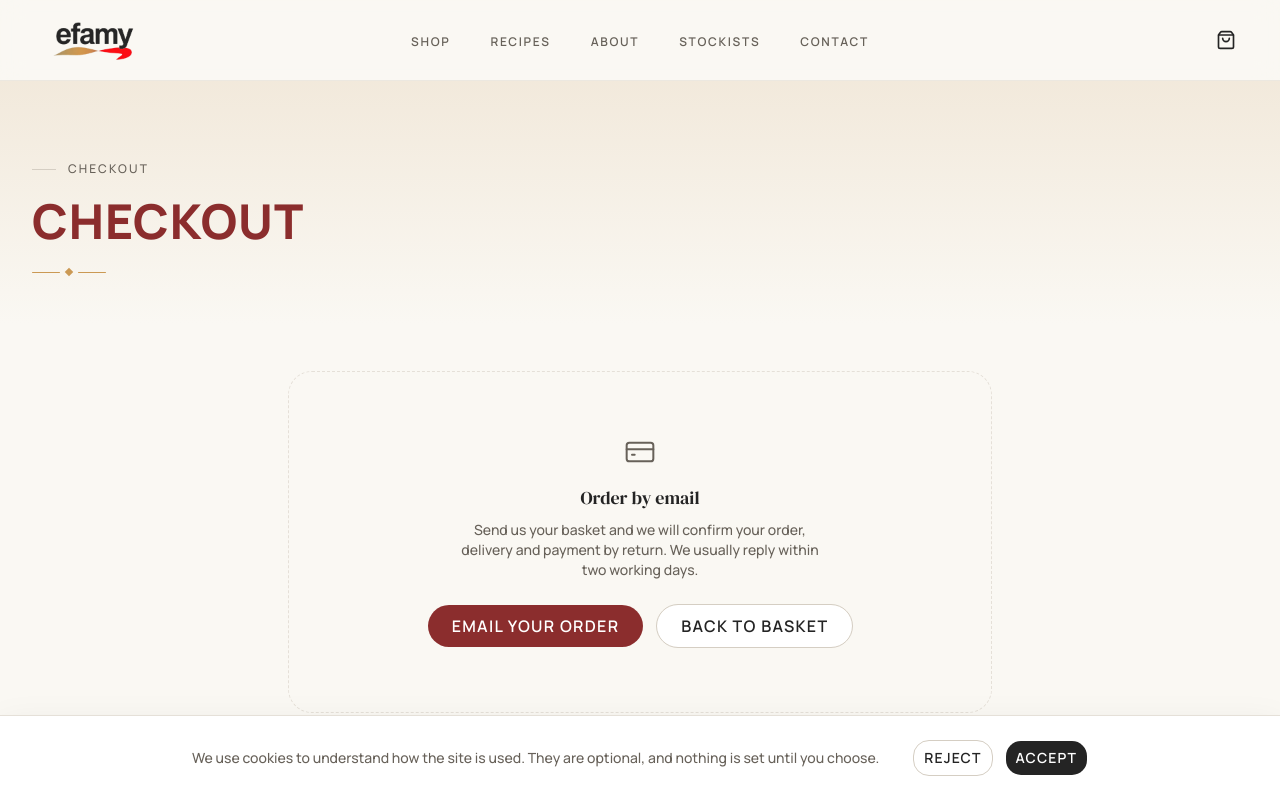
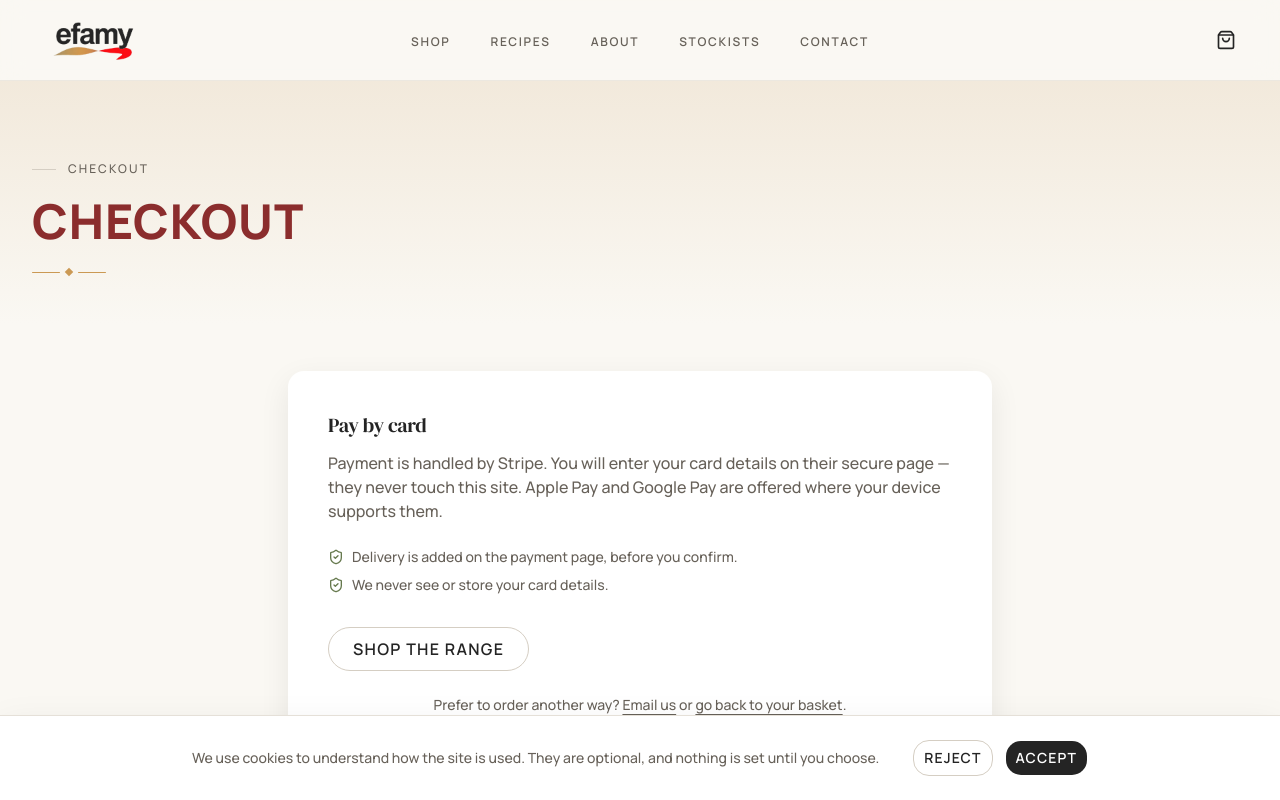
Before and after one commit to TobiWilliams001/efamy-storefront, a Next.js app: page /checkout in a window 1280 px wide. Shown: the top 800 px of the page. Built offline with nearby package versions, Linux system fonts and the light colour scheme; no server answers.

Commit message:
feat: send the basket to Stripe Checkout, priced on the server

```diff
--- /dev/null
+++ b/src/app/checkout/actions.ts
@@ -0,0 +1,146 @@
+"use server";
+
+import { z } from "zod";
+
+import { siteConfig } from "@/config/site";
+import {
+  assertDeliveryIsReal,
+  delivery,
+  deliveryCost,
+} from "@/config/delivery";
+import {
+  basketFingerprint,
+  MAX_LINE_QUANTITY,
+  priceBasket,
+} from "@/lib/pricing";
+import { getStripe } from "@/lib/stripe";
+
+const schema = z.object({
+  lines: z
+    .array(
+      z.object({
+        slug: z.string().min(1).max(200),
+        size: z.string().min(1).max(50),
+        quantity: z.number().int().min(1).max(MAX_LINE_QUANTITY),
+      }),
+    )
+    .min(1)
+    .max(50),
+});
+
+export type CheckoutResult =
+  { status: "redirect"; url: string } | { status: "error"; message: string };
+
+const FAILURE_MESSAGES: Record<string, string> = {
+  empty: "Your basket is empty.",
+  "unknown-product": "One of the items is no longer available.",
+  "unknown-size": "One of the sizes is no longer available.",
+  "out-of-stock": "One of the items has gone out of stock.",
+  "bad-quantity": "One of the quantities is not valid.",
+};
+
+export async function startCheckout(input: unknown): Promise<CheckoutResult> {
+  const parsed = schema.safeParse(input);
+
+  if (!parsed.success) {
+    return { status: "error", message: "That basket could not be read." };
+  }
+
+  // Prices come from the catalogue, never from the browser.
+  const priced = await priceBasket(parsed.data.lines);
+
+  if (!priced.ok) {
+    return {
+      status: "error",
+      message:
+        FAILURE_MESSAGES[priced.failure.reason] ??
+        "Your basket needs checking before you can pay.",
+    };
+  }
+
+  const secretKey = process.env.STRIPE_SECRET_KEY;
+
+  if (!secretKey) {
+    return {
+      status: "error",
+      message: `Card payment is not switched on yet. Email ${siteConfig.contact.email} and we will take your order.`,
+    };
+  }
+
+  assertDeliveryIsReal(secretKey);
+
+  const shipping = deliveryCost(priced.subtotal);
+  const stripe = getStripe();
+
+  try {
+    const session = await stripe.checkout.sessions.create(
+      {
+        mode: "payment",
+        currency: "gbp",
+        line_items: priced.lines.map((line) => ({
+          quantity: line.quantity,
+          price_data: {
+            currency: "gbp",
+            unit_amount: line.unitPrice,
+            product_data: {
+              name: line.name,
+              images: line.imageUrl
+                ? [new URL(line.imageUrl, siteConfig.url).toString()]
+                : undefined,
+            },
+          },
+        })),
+        shipping_address_collection: {
+          allowed_countries: [...delivery.countries],
+        },
+        shipping_options: [
+          {
+            shipping_rate_data: {
+              type: "fixed_amount",
+              display_name: delivery.label,
+              fixed_amount: { amount: shipping, currency: "gbp" },
+              delivery_estimate: {
+                minimum: {
+                  unit: "business_day",
+                  value: delivery.estimatedDaysMin,
+                },
+                maximum: {
+                  unit: "business_day",
+                  value: delivery.estimatedDaysMax,
+                },
+              },
+            },
+          },
+        ],
+        phone_number_collection: { enabled: true },
+        success_url: `${siteConfig.url}/order/confirmed?session_id={CHECKOUT_SESSION_ID}`,
+        cancel_url: `${siteConfig.url}/cart`,
+      },
+      {
+        /*
+         * A double click or a refresh returns the same session rather than
+         * opening a second one. Scoped to the basket contents, so changing the
+         * basket correctly starts a new session.
+         */
+        idempotencyKey: `checkout:${basketFingerprint(parsed.data.lines)}`,
+      },
+    );
+
+    if (!session.url) {
+      return {
+        status: "error",
+        message: "Stripe did not return a payment page. Please try again.",
+      };
+    }
+
+    return { status: "redirect", url: session.url };
+  } catch (error) {
+    // The customer gets a way forward; the detail goes to the server log.
+    console.error("Stripe checkout session failed", error);
+
+    return {
+      status: "error",
+      message: `We could not start payment just now. Please try again, or email ${siteConfig.contact.email}.`,
+    };
+  }
+}
--- /dev/null
+++ b/src/app/checkout/checkout-button.tsx
@@ -0,0 +1,78 @@
+"use client";
+
+import { useState } from "react";
+import Link from "next/link";
+import { TriangleAlert } from "lucide-react";
+
+import { startCheckout } from "@/app/checkout/actions";
+import { useCart } from "@/components/cart/cart-provider";
+import { Button } from "@/components/ui/button";
+import { routes } from "@/lib/routes";
+
+export function CheckoutButton() {
+  const { lines, ready } = useCart();
+  const [error, setError] = useState<string | null>(null);
+  const [pending, setPending] = useState(false);
+
+  async function onClick() {
+    setPending(true);
+    setError(null);
+
+    /*
+     * Only what we are allowed to send: what and how many. Prices are looked up
+     * again on the server, so nothing here decides what the customer pays.
+     */
+    const result = await startCheckout({
+      lines: lines.map((line) => ({
+        slug: line.slug,
+        size: line.size,
+        quantity: line.quantity,
+      })),
+    });
+
+    if (result.status === "redirect") {
+      window.location.href = result.url;
+      return;
+    }
+
+    setError(result.message);
+    setPending(false);
+  }
+
+  if (!ready) return null;
+
+  if (lines.length === 0) {
+    return (
+      <Button asChild size="xl" variant="outline">
+        <Link href={routes.shop}>Shop the range</Link>
+      </Button>
+    );
+  }
+
+  return (
+    <div>
+      <Button
+        size="xl"
+        variant="accent"
+        onClick={onClick}
+        disabled={pending}
+        className="w-full"
+      >
+        {pending ? "Taking you to payment…" : "Pay securely"}
+      </Button>
+
+      {error ? (
+        <p
+          role="alert"
+          className="mt-4 flex items-start gap-2 text-sm text-destructive"
+        >
+          <TriangleAlert
+            aria-hidden="true"
+            className="mt-0.5 size-4 shrink-0"
+          />
+          {error}
+        </p>
+      ) : null}
+    </div>
+  );
+}
--- a/src/app/checkout/page.tsx
+++ b/src/app/checkout/page.tsx
@@ -1,11 +1,10 @@
 import type { Metadata } from "next";
 import Link from "next/link";
-import { CreditCard } from "lucide-react";
+import { ShieldCheck } from "lucide-react";
 
-import { EmptyState } from "@/components/common/empty-state";
+import { CheckoutButton } from "@/app/checkout/checkout-button";
 import { PageHeader } from "@/components/layout/page-header";
 import { Section } from "@/components/layout/section";
-import { Button } from "@/components/ui/button";
 import { siteConfig } from "@/config/site";
 import { routes } from "@/lib/routes";
 
@@ -19,25 +18,49 @@ export default function CheckoutPage() {
     <>
       <PageHeader eyebrow="Checkout" title="Checkout" />
       <Section spacing="afterHeader" width="narrow">
-        <EmptyState
-          icon={CreditCard}
-          title="Order by email"
-          description="Send us your basket and we will confirm your order, delivery and payment by return. We usually reply within two working days."
-          action={
-            <div className="flex flex-wrap justify-center gap-3">
-              <Button asChild size="xl" variant="accent">
-                <a
-                  href={`mailto:${siteConfig.contact.email}?subject=Order enquiry`}
-                >
-                  Email your order
-                </a>
-              </Button>
-              <Button asChild size="xl" variant="outline">
-                <Link href={routes.cart}>Back to basket</Link>
-              </Button>
-            </div>
-          }
-        />
+        <div className="rounded-lg bg-card p-8 shadow-card sm:p-10">
+          <h2 className="font-heading text-xl">Pay by card</h2>
+          <p className="mt-3 text-pretty text-muted-foreground">
+            Payment is handled by Stripe. You will enter your card details on
+            their secure page — they never touch this site. Apple Pay and Google
+            Pay are offered where your device supports them.
+          </p>
+          <ul className="mt-6 space-y-2 text-sm text-muted-foreground">
+            <li className="flex items-start gap-2">
+              <ShieldCheck
+                aria-hidden="true"
+                className="mt-0.5 size-4 shrink-0 text-sage-ink"
+              />
+              Delivery is added on the payment page, before you confirm.
+            </li>
+            <li className="flex items-start gap-2">
+              <ShieldCheck
+                aria-hidden="true"
+                className="mt-0.5 size-4 shrink-0 text-sage-ink"
+              />
+              We never see or store your card details.
+            </li>
+          </ul>
+
+          <div className="mt-8">
+            <CheckoutButton />
+          </div>
+
+          <p className="mt-6 text-center text-sm text-muted-foreground">
+            Prefer to order another way?{" "}
+            <a
+              href={`mailto:${siteConfig.contact.email}?subject=Order enquiry`}
+              className="underline underline-offset-4"
+            >
+              Email us
+            </a>{" "}
+            or{" "}
+            <Link href={routes.cart} className="underline underline-offset-4">
+              go back to your basket
+            </Link>
+            .
+          </p>
+        </div>
       </Section>
     </>
   );
```
